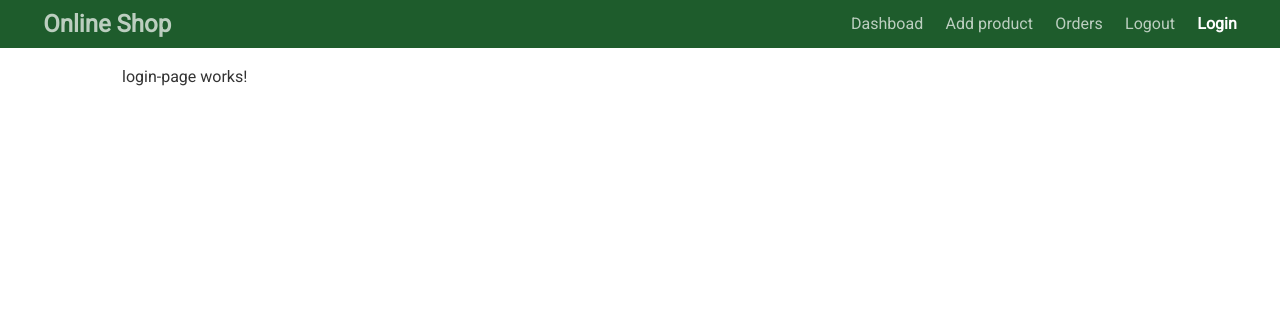
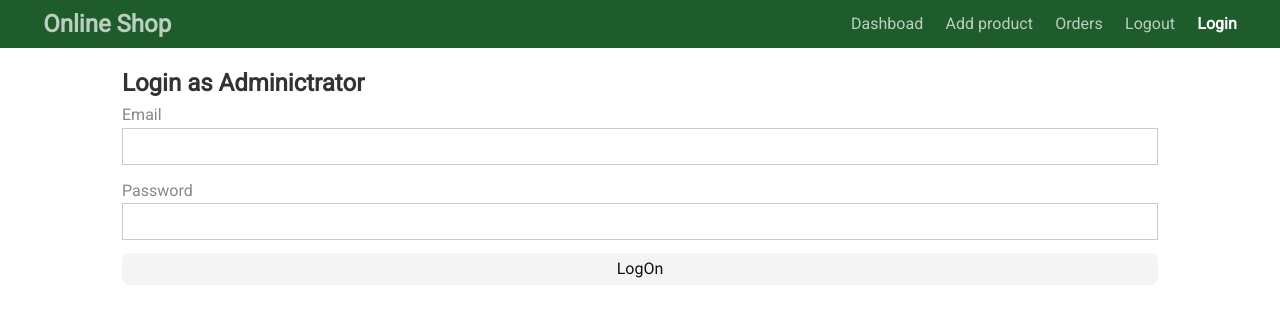
Before and after one commit to bugaenkoey/FM, an Angular app: page /admin/login in a window 1280 px wide. Shown: the top 316 px of the page. Built offline with nearby package versions, Linux system fonts and the light colour scheme.

Commit message:
create auth.service

```diff
--- a/src/app/admin/login-page/login-page.component.html
+++ b/src/app/admin/login-page/login-page.component.html
@@ -1 +1,39 @@
-<p>login-page works!</p>
+<form [formGroup]="form" (ngSubmit)="submit()">
+  <h2>Login as Adminictrator</h2>
+  <div class="form-control">
+    <label for="email">Email</label>
+    <input id="email" type="email" formControlName="email" />
+    <div *ngIf="f.email.touched && f.email.invalid">
+        <small class="text-danger" *ngIf="f.email.errors?.required">
+            Name is required!
+        </small>
+        <small class="text-danger" *ngIf="f.email.errors?.email">
+            Email invalid
+        </small>
+
+    </div>
+  </div>
+  <div class="form-control">
+    <label for="password">Password</label>
+    <input id="password" type="password" formControlName="password" />
+
+    <div *ngIf="f.password.touched && f.password.invalid">
+        <small class="text-danger" *ngIf="f.password.errors?.required">
+            password is required!
+        </small>
+        <small class="text-danger" *ngIf="f.password.errors?.minlength">
+            password invalid {{f.password.errors?.minlength.requiredLength}} characters.
+            Now he {{f.password.errors?.minlength.actualLength}}
+        </small>
+
+    </div>
+<!--
+    <div *ngIf="form.get('password').touchet && form.get('password').invalid" class="validation">
+      <small *ngIf="form.get('password').errors?.required"> Enter password </small>
+    </div> -->
+  </div>
+
+
+
+  <button type="submit" class="btn btn-primary btn-block" [disabled] = "form.invalid || submited">LogOn</button>
+</form>
--- a/src/app/admin/login-page/login-page.component.ts
+++ b/src/app/admin/login-page/login-page.component.ts
@@ -1,15 +1,60 @@
 import { Component, OnInit } from '@angular/core';
+import { FormControl, FormGroup, Validators } from '@angular/forms';
+import { Router } from '@angular/router';
+import { AuthService } from 'src/app/shared/auth.service';
 
 @Component({
   selector: 'app-login-page',
   templateUrl: './login-page.component.html',
-  styleUrls: ['./login-page.component.scss']
+  styleUrls: ['./login-page.component.scss'],
 })
 export class LoginPageComponent implements OnInit {
+  form!: FormGroup;
+  submited = false;
+  // form = new FormGroup({
+  //   email: new FormControl('',[Validators.required,Validators.email]),
+  //   password:new FormControl('',[Validators.required,Validators.minLength(6)])
 
-  constructor() { }
+  // })
+
+  get f() {
+    return this.form.controls;
+  }
+  constructor(
+    public auth:AuthService,
+    private router:Router,
+    ) {}
 
   ngOnInit(): void {
+    this.form = new FormGroup({
+      email: new FormControl(null, [Validators.required, Validators.email]),
+      password: new FormControl(null, [
+        Validators.required,
+        Validators.minLength(6),
+      ]),
+    });
   }
+  submit() {
+    console.log('submit==>>',this.form);
+    if (this.form.invalid) {
+      console.log('this.form --< not');
+      return;
+    }
+    const user = {
+      email: this.form.value.email,
+      password: this.form.value.password,
+    };
+    console.log(user);
 
+    this.auth.login(user).subscribe(res => {
+      // console.log(res)
+      this.form.reset;
+this.router.navigate(['/admin','dashboard']);
+this.submited = false;
+
+    },()=>{
+      this.submited = false;
+    }
+    )
+  }
 }
--- a/src/app/app.module.ts
+++ b/src/app/app.module.ts
@@ -7,6 +7,7 @@ import { MainLayoutComponent } from './shared/main-layout/main-layout.component'
 import { MainPageComponent } from './main-page/main-page.component';
 import { ProductPageComponent } from './product-page/product-page.component';
 import { CartPageComponent } from './cart-page/cart-page.component';
+import { HttpClientModule } from '@angular/common/http';
 
 @NgModule({
   declarations: [
@@ -18,7 +19,8 @@ import { CartPageComponent } from './cart-page/cart-page.component';
   ],
   imports: [
     BrowserModule,
-    AppRoutingModule
+    AppRoutingModule,
+    HttpClientModule,
   ],
   providers: [],
   bootstrap: [AppComponent]
--- /dev/null
+++ b/src/app/shared/auth.service.ts
@@ -0,0 +1,16 @@
+import { Injectable } from '@angular/core';
+import{HttpClient} from '@angular/common/http'
+import { environment } from 'src/environments/environment';
+
+@Injectable({
+  providedIn: 'root'
+})
+export class AuthService {
+
+  constructor(private http:HttpClient) { }
+
+login(user: any){
+  return this.http.post(`https://identitytoolkit.googleapis.com/v1/accounts:signInWithPassword?key=${environment.apiKey}`,user);
+}
+
+}
--- a/src/environments/environment.prod.ts
+++ b/src/environments/environment.prod.ts
@@ -1,3 +1,4 @@
 export const environment = {
-  production: true
+  production: true,
+  apiKey: "AIzaSyD4M4J9_kXlnPnmfcPS6v-cuknCJJBJTQA",
 };
--- a/src/environments/environment.ts
+++ b/src/environments/environment.ts
@@ -3,7 +3,8 @@
 // The list of file replacements can be found in `angular.json`.
 
 export const environment = {
-  production: false
+  production: false,
+  apiKey: "AIzaSyD4M4J9_kXlnPnmfcPS6v-cuknCJJBJTQA",
 };
 
 /*
```
Also changed, not shown: src/app/admin/admin.module.ts (+6 -1 lines), MyText.txt (added).
